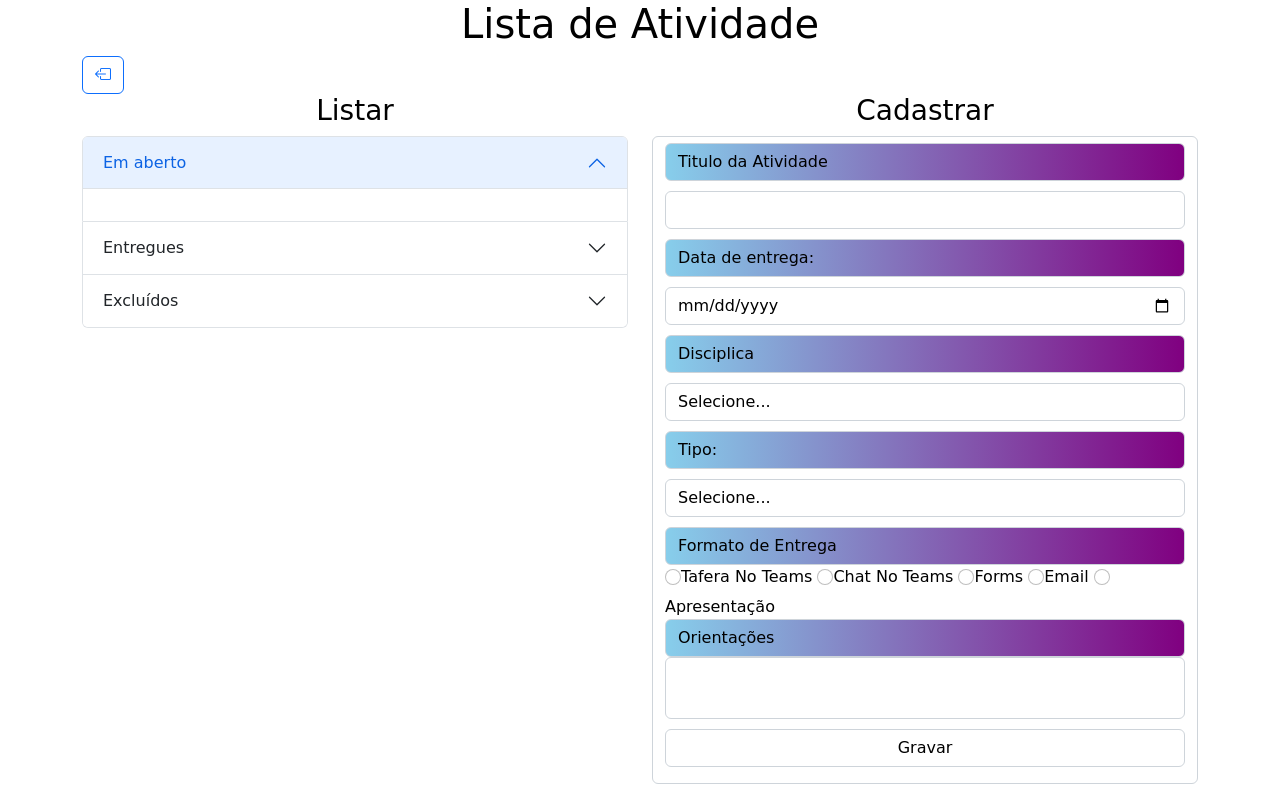
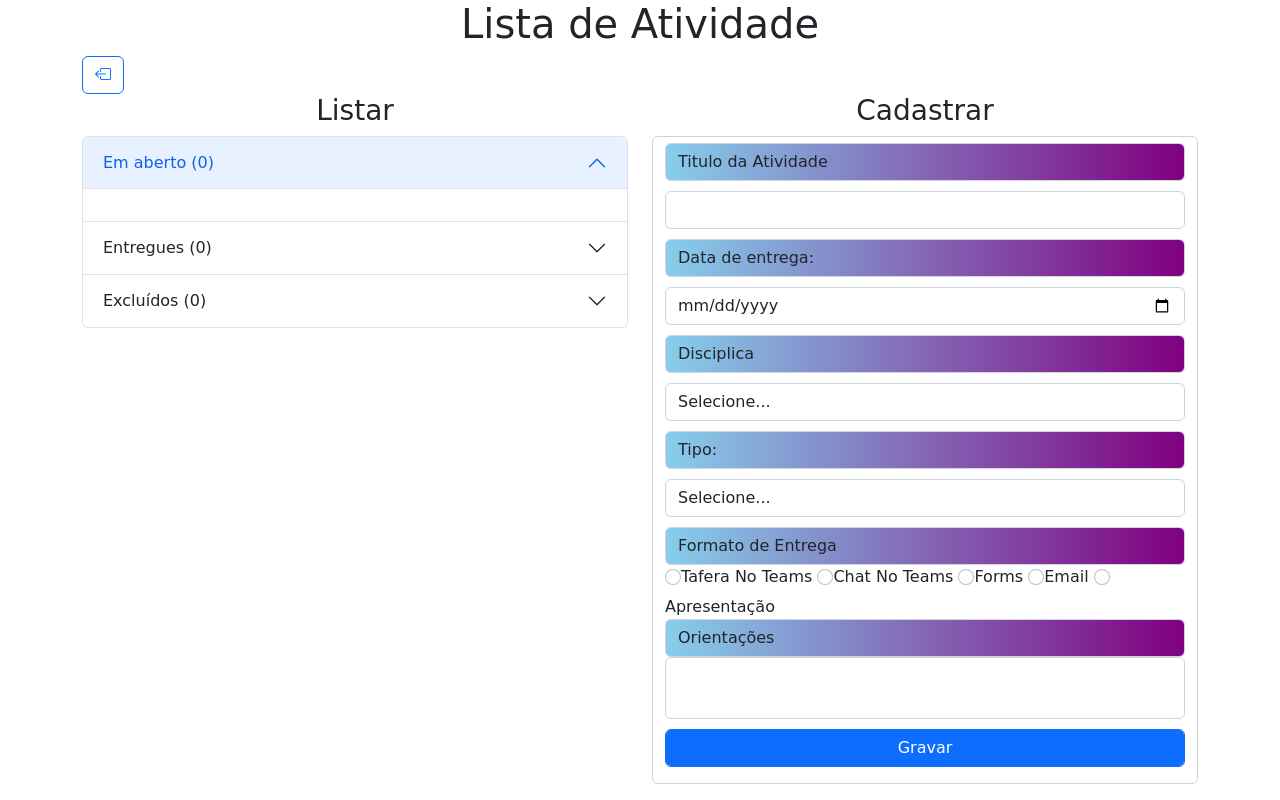
Before and after one commit to HenriqueSoubhia/alulu2tri, a Node server app: template views/atividades.ejs in a window 1280 px wide. Run offline with Node 20, Linux system fonts and the light colour scheme; the template is opened without the code that fills it, so the values that code supplies are empty; some libraries are stand-ins or nearby versions.

Commit message:
Add files via upload

```diff
--- a/assets/css/style.css
+++ b/assets/css/style.css
@@ -20,26 +20,6 @@ textarea{
     background:linear-gradient(to left,purple,skyblue) ;
 }
 
-:root{
-    --primaryColor : white;
-    --secundaryColor : black;
-}
-
-.darkmode{
-    --primaryColor : black;
-    --secundaryColor : white;
-}
-
-body{
-    background-color: var(--primaryColor);
-    color: var(--secundaryColor);
-}
-
-.form-control, .card{
-    background-color: var(--primaryColor);
-    color: var(--secundaryColor);
-    border: 1px solid #ced4da;
-}
 
 .listar{
     overflow-y: scroll;
--- a/views/atividades.ejs
+++ b/views/atividades.ejs
@@ -84,7 +84,7 @@
                             <h2 class="accordion-header" id="headingOne">
                                 <button class="accordion-button" type="button" data-bs-toggle="collapse"
                                     data-bs-target="#collapseOne" aria-expanded="true" aria-controls="collapseOne">
-                                    Em aberto
+                                    Em aberto (<%=dadosAberto.length%>)
                                 </button>
                             </h2>
                             <div id="collapseOne" class="accordion-collapse collapse show" aria-labelledby="headingOne"
@@ -136,7 +136,7 @@
                             <h2 class="accordion-header" id="headingTwo">
                                 <button class="accordion-button collapsed" type="button" data-bs-toggle="collapse"
                                     data-bs-target="#collapseTwo" aria-expanded="false" aria-controls="collapseTwo">
-                                    Entregues
+                                    Entregues (<%=dadosEntregue.length%>)
                                 </button>
                             </h2>
                             <div id="collapseTwo" class="accordion-collapse collapse" aria-labelledby="headingTwo"
@@ -186,7 +186,7 @@
                             <h2 class="accordion-header" id="headingThree">
                                 <button class="accordion-button collapsed" type="button" data-bs-toggle="collapse"
                                     data-bs-target="#collapseThree" aria-expanded="false" aria-controls="collapseThree">
-                                    Excluídos
+                                    Excluídos (<%=dadosExcluido.length%>)
                                 </button>
                             </h2>
                             <div id="collapseThree" class="accordion-collapse collapse" aria-labelledby="headingThree"
@@ -221,10 +221,8 @@
                                                 </div>
                                             </div>
                                             <div class="card-footer">
-                                                <div class="input-group"">
-                                            <a href=" /entregue?id=<%=dadosExcluido[n].id%>" class="btn
-                                                    btn-success">Entregue</a>
-                                                    <a href="#" class="btn btn-warning">Alterar</a>
+                                                <div class="input-group">
+                                                    <a href="/desfazer?id=<%=dadosExcluido[n].id%>" class="btn btn-info form-control">Desfazer</a>
                                                 </div>
                                             </div>
                                         </div>
@@ -237,15 +235,7 @@
             </div>
         </div>
     </div>
-    <script>
-        let h1 = document.querySelector("#h1")
-        let body = document.querySelector("body")
 
-        h1.addEventListener("click", () => {
-            body.classList.toggle("darkmode")
-        })
-
-    </script>
 </body>
 
 </html>
```
Also changed, not shown: routes/atividades.js (+15 -1 lines).
